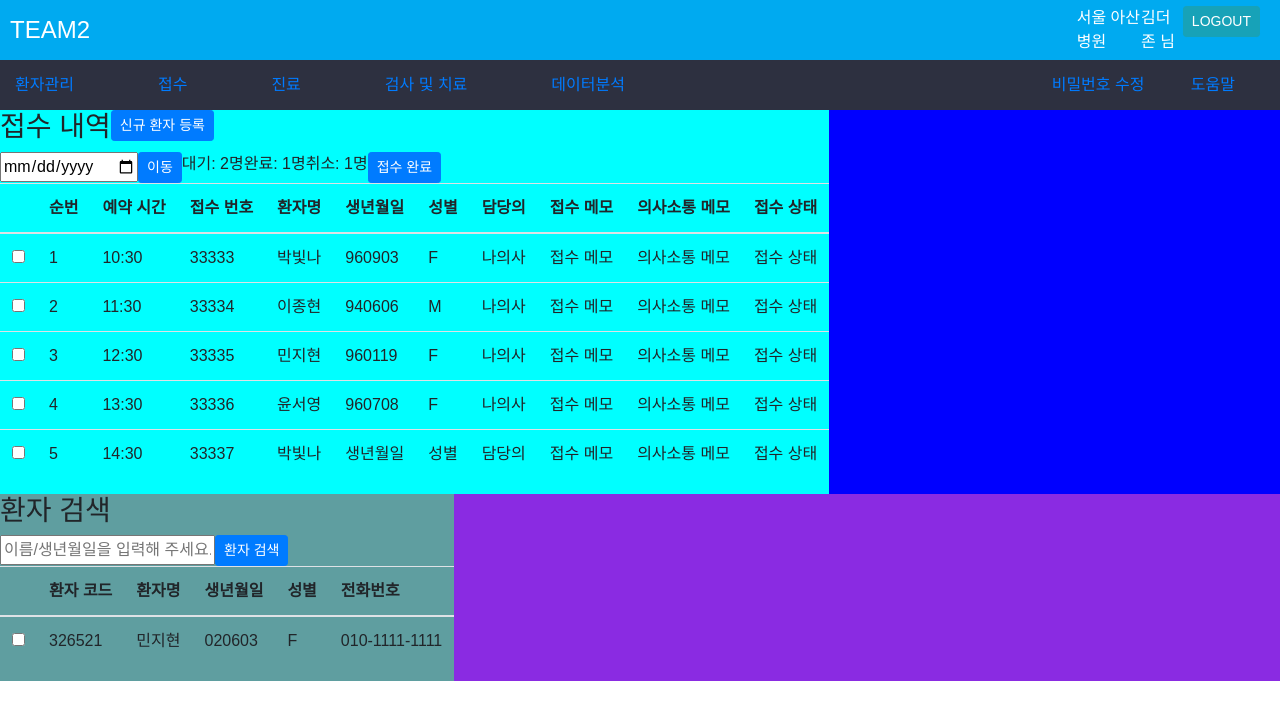
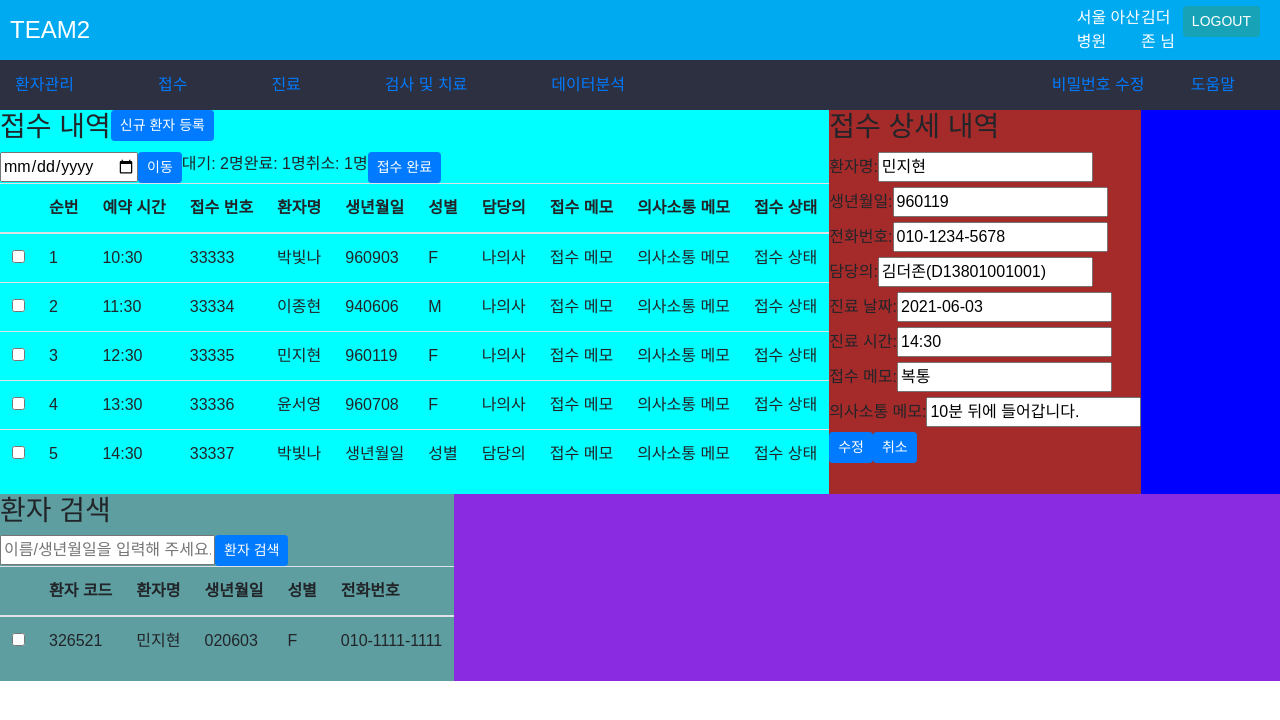
Before and after one commit to JongHyun94/Final_Team2_FrontEnd, a React (Create React App) app: page / in a window 1280 px wide. Shown: the top 720 px of the page. Built offline with nearby package versions, Linux system fonts and the light colour scheme.

Commit message:
[update] 등록 상세

```diff
--- a/src/views/Register/RegisterRead.js
+++ b/src/views/Register/RegisterRead.js
@@ -1,7 +1,55 @@
 function RegisterRead(props) {
   return (
-    <div>
-
+    <div className="RegisterRead">
+      {/* 상단 메뉴 이름 */}
+      <div>
+        <h3>접수 상세 내역</h3>
+      </div>
+      {/* 하단 내용 */}
+      <div>
+        {/* 접수 상세 내역 내용 */}
+        <div>
+          <form>
+            <div>
+              <label>환자명:</label>
+              <input type="text" value="민지현"/>
+            </div>
+            <div>
+              <label>생년월일:</label>
+              <input type="text" value="960119"/>
+            </div>
+            <div>
+              <label>전화번호:</label>
+              <input type="text" value="010-1234-5678"/>
+            </div>
+            <div>
+              <label>담당의:</label>
+              <input type="text" value="김더존(D13801001001)"/>
+            </div>
+            <div>
+              <label>진료 날짜:</label>
+              <input type="text" value="2021-06-03"/>
+            </div>
+            <div>
+              <label>진료 시간:</label>
+              <input type="text" value="14:30"/>
+            </div>
+            <div>
+              <label>접수 메모:</label>
+              <input type="text" value="복통"/>
+            </div>
+            <div>
+              <label>의사소통 메모:</label>
+              <input type="text" value="10분 뒤에 들어갑니다."/>
+            </div>
+          </form>
+        </div>
+        {/* 수정 취소 버튼 */}
+        <div>
+          <button className="btn btn-primary btn-sm">수정</button>
+          <button className="btn btn-primary btn-sm">취소</button>
+        </div>
+      </div>
     </div>
   );
 }
```
